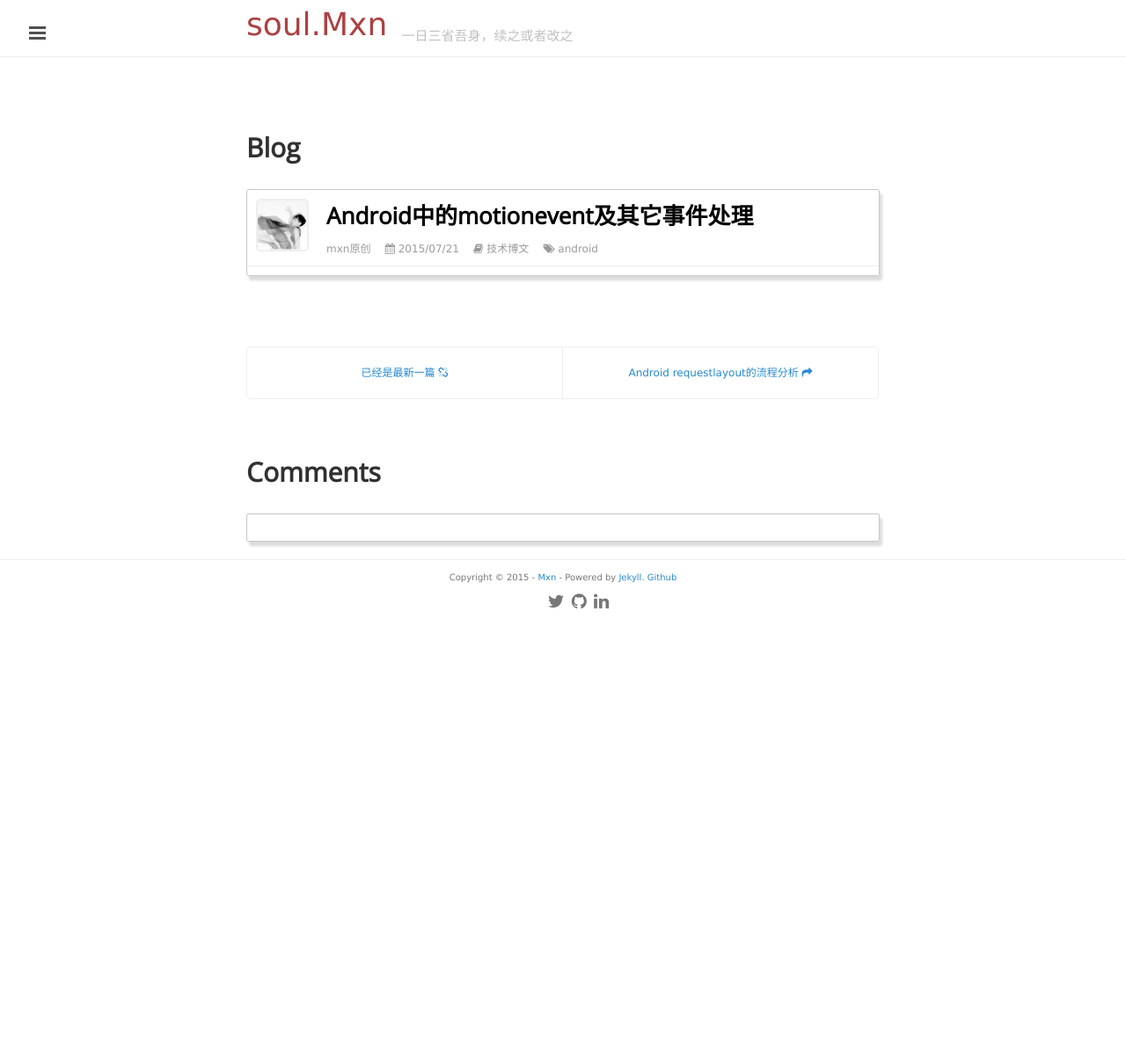
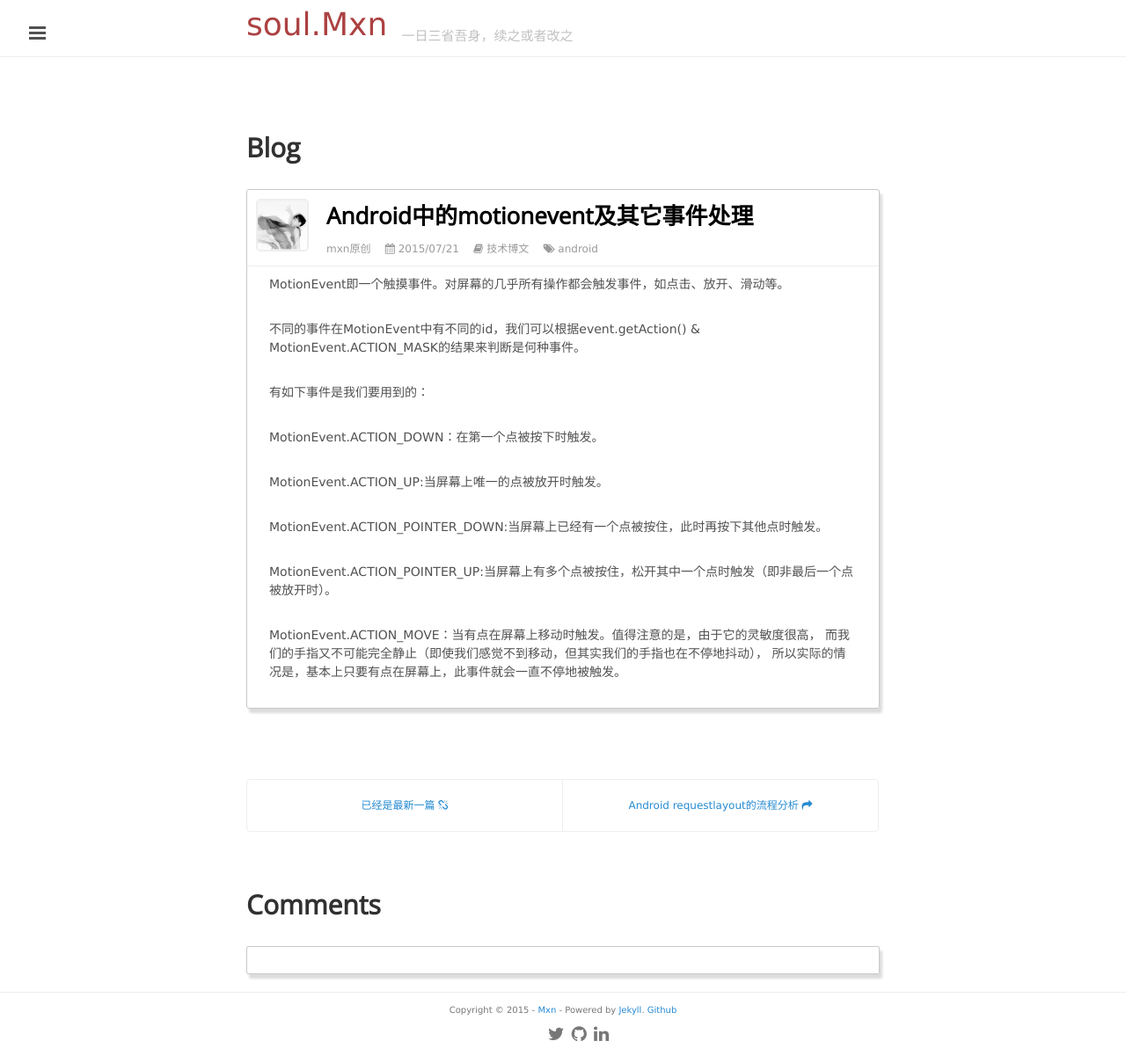
Before and after one commit to mxn21/mxn21.github.io, a Jekyll site: the page built from _posts/2015-7-21-android中的MotionEvent及其它事件处理.md, in a window 1280 px wide. Shown: the whole page at 88% size. Built offline with Jekyll 4.4.1, drawn with Linux system fonts in a browser that asks for light colours; Markdown is read by kramdown in place of the engine named in the settings; comment, search, counter and statistics services are not loaded; before the commit the page ends 900 px from its top, so only the background shows below that.

Commit message:
2453425
43534534

```diff
--- a/_posts/2015-7-21-android中的MotionEvent及其它事件处理.md
+++ b/_posts/2015-7-21-android中的MotionEvent及其它事件处理.md
@@ -5,3 +5,22 @@
 category: 技术博文
 tag: android
 ---
+
+
+MotionEvent即一个触摸事件。对屏幕的几乎所有操作都会触发事件，如点击、放开、滑动等。
+
+不同的事件在MotionEvent中有不同的id，我们可以根据event.getAction() & MotionEvent.ACTION_MASK的结果来判断是何种事件。
+
+有如下事件是我们要用到的：
+
+MotionEvent.ACTION_DOWN：在第一个点被按下时触发。
+
+MotionEvent.ACTION_UP:当屏幕上唯一的点被放开时触发。
+
+MotionEvent.ACTION_POINTER_DOWN:当屏幕上已经有一个点被按住，此时再按下其他点时触发。
+
+MotionEvent.ACTION_POINTER_UP:当屏幕上有多个点被按住，松开其中一个点时触发（即非最后一个点被放开时）。
+
+MotionEvent.ACTION_MOVE：当有点在屏幕上移动时触发。值得注意的是，由于它的灵敏度很高，
+而我们的手指又不可能完全静止（即使我们感觉不到移动，但其实我们的手指也在不停地抖动），
+所以实际的情况是，基本上只要有点在屏幕上，此事件就会一直不停地被触发。
```
